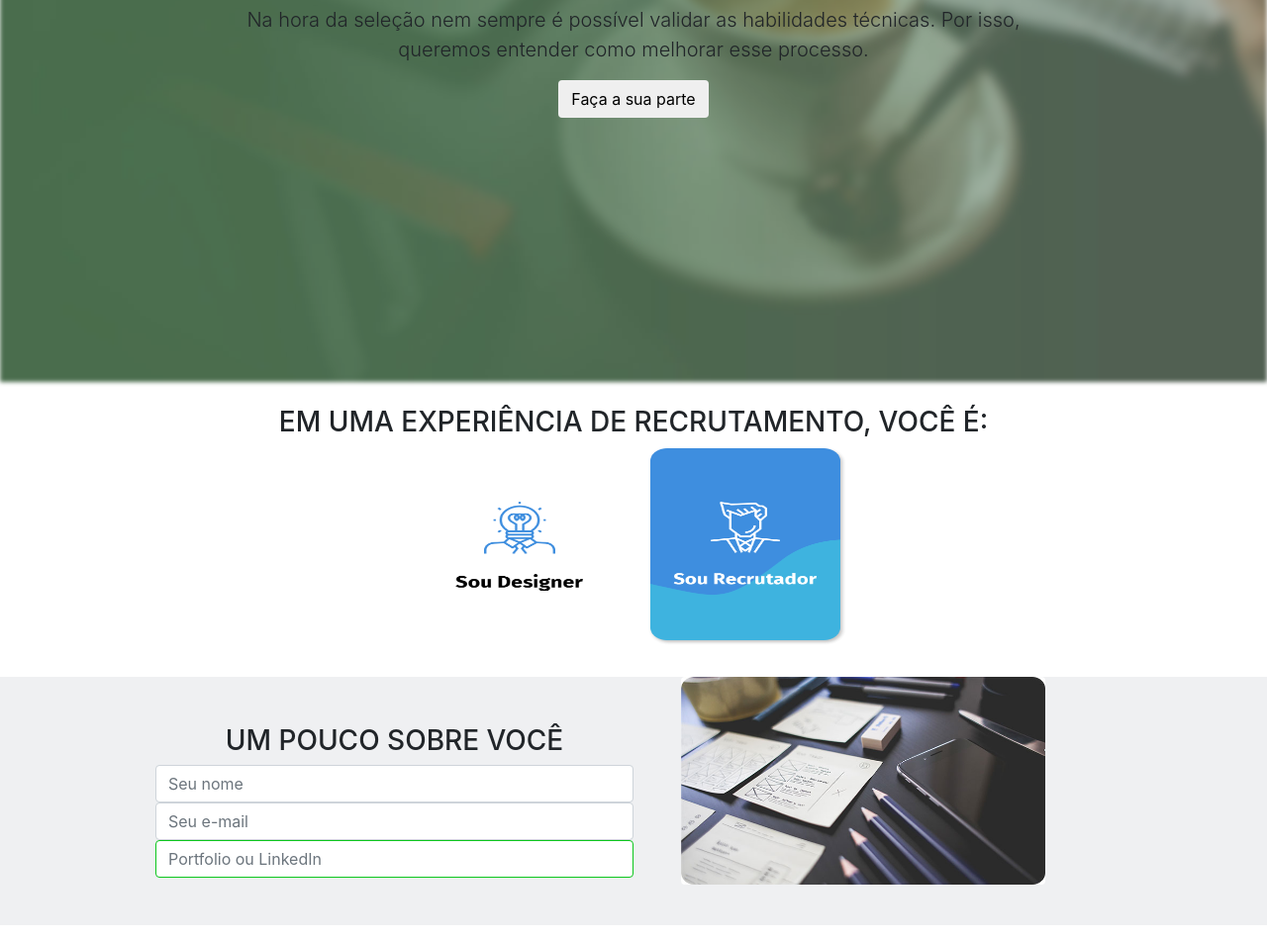
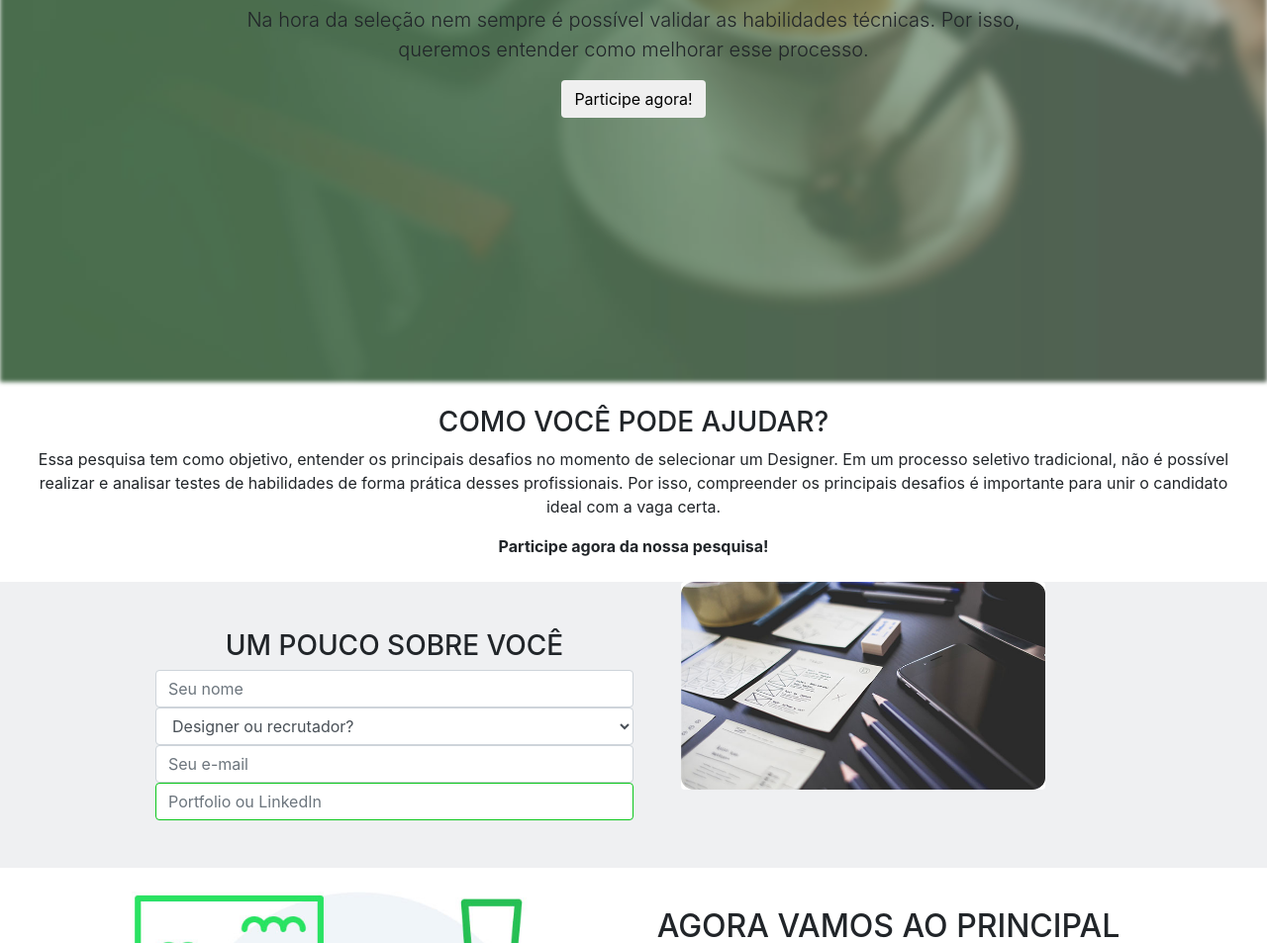
Before and after one commit to Mhsolidade/assignment2, a website: page public/index.html in a window 1280 px wide. Shown: the part 414-1367 px from the top of the page at 99% size. Drawn offline with nearby package versions, Linux system fonts and the light colour scheme; a script that the page names is missing.

Commit message:
correção dos textos e ajuste de escolha do leads

```diff
--- a/public/index.html
+++ b/public/index.html
@@ -68,14 +68,10 @@
         <div class="header-conteudo d-flex flex-column justify-content-center align-items-center">
 
             <h1 class="font-weight-bold  text-uppercase">Quais dificuldades o RH e os Designers encontram na hora testar suas habilidades?</h1>
-            <p class="lead  ">Na hora da seleção nem sempre é possível validar as habilidades técnicas. Por isso, queremos entender como melhorar esse processo.
-            </p>
-            <button class=" btn" type="" value="Responde agora">Faça a sua parte</button>
+            <p class="lead  ">Na hora da seleção nem sempre é possível validar as habilidades técnicas. Por isso, queremos entender como melhorar esse processo.</p>
+            <button class=" btn" type="" value="Responde agora">Participe agora!</button>
 
         </div>
-
-
-
     </header>
 
 
@@ -89,10 +85,15 @@
 
 
                     <div class="conteudo-bloco-primeiro">
-                        <div id="select-btn" class="d-flex flex-column">
+                        <div id="select-btn" class="text-center">
 
-                            <h3 class=" mx-auto text-uppercase">Em uma experiência de recrutamento, você é:</h3>
-                            <div id="btn-lead" class=" d-flex justify-content-center">
+                            <h3 class=" mx-auto text-uppercase">Como você pode ajudar?</h3>
+                            <p>Essa pesquisa tem como objetivo, entender os principais desafios no momento de selecionar um Designer.
+                                 Em um processo seletivo tradicional, não é possível realizar e analisar testes de habilidades de forma prática desses profissionais.
+                                 Por isso, compreender os principais desafios é importante para unir o candidato ideal com a vaga certa.
+                            </p>
+                                <p><strong>Participe agora da nossa pesquisa! </strong></p>
+                            <!-- <div id="btn-lead" class=" d-flex justify-content-center">
                                 <label for="designer">
                                     <img class="rounded btn-img-size" alt="botao designer" src="./images/designer.png">
                                     <input id="designer" type="radio" name="lead-alvo" value="B2C" required />
@@ -103,7 +104,7 @@
                                 <label for="recruta">
                                     <img class="rounded btn-img-size" alt="botao recruta" src="./images/recruta.png">
                                 </label>
-                            </div>
+                            </div> -->
 
                         </div>
 
@@ -121,7 +122,11 @@
                         <h3 class="title-perguntas text-center text-uppercase">Um pouco sobre você</h3>
 
                         <input type="text" class="form-control" id="nome" placeholder="Seu nome" required>
-
+                        <select class="form-control" id="lead-alvo" name="lead-alvo">
+                            <option>Designer ou recrutador?</option>
+                            <option value="B2C">Designer</option>
+                            <option value="B2B">recrutador</option>
+                        </select>
                         <input type="email" class="form-control" id="email" placeholder="Seu e-mail" required>
                         <input type="text" class="form-control" id="social" placeholder="Portfolio ou LinkedIn">
 
```
